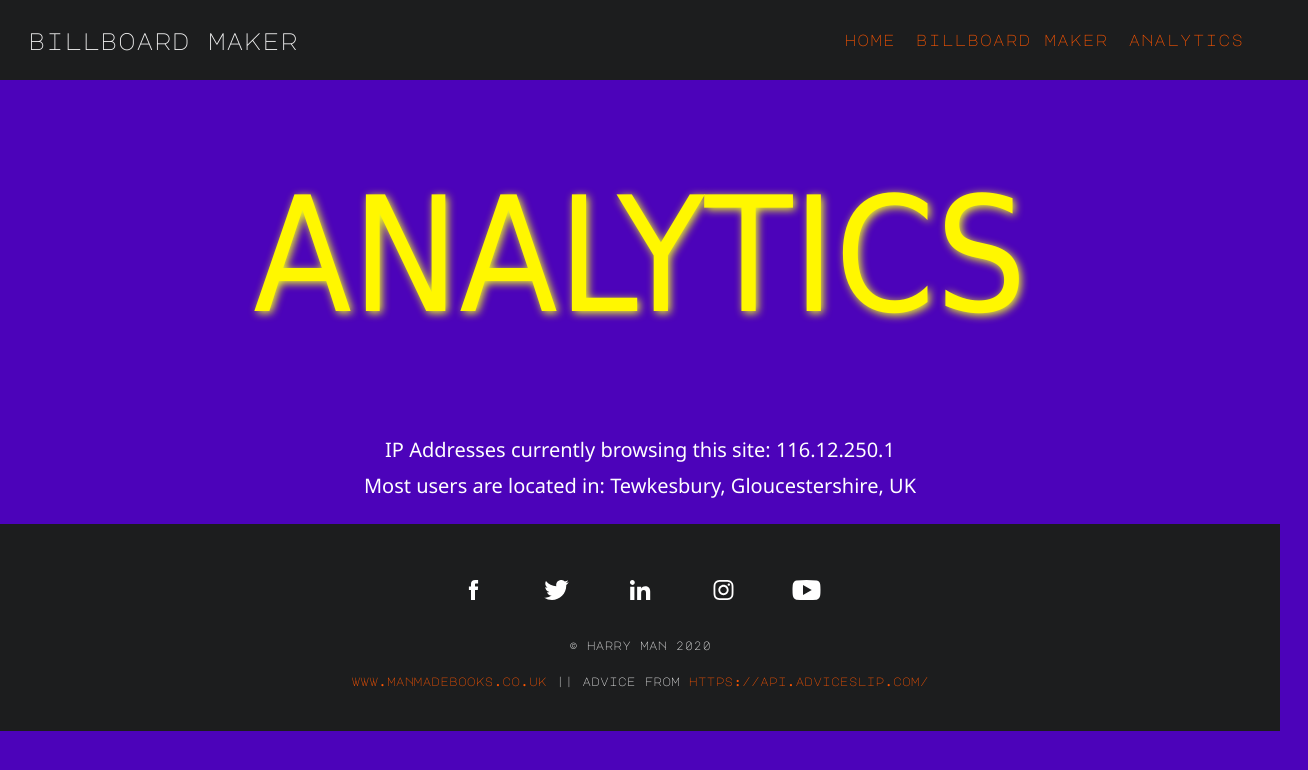
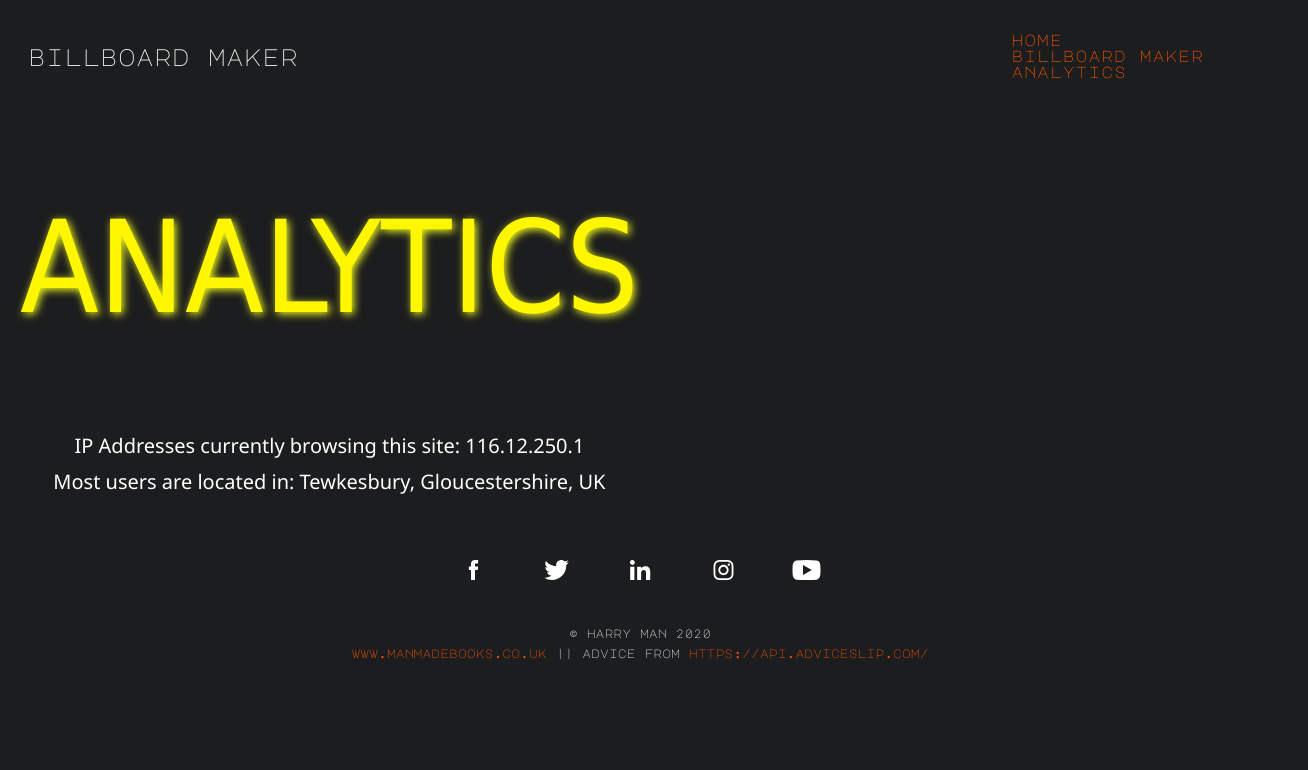
Before and after one commit to harrymandeveloper/billboardmaker, a plain HTML site: page analytics.html in a window 1280 px wide. Shown: the whole page, 1308 px wide, since content can reach past the window. Drawn offline with Linux system fonts and the light colour scheme; a web font is replaced by a local one.

Commit message:
Fixing nav bugs and using vw on fonts which is now widely supported

```diff
--- a/analytics.html
+++ b/analytics.html
@@ -42,11 +42,11 @@
     <footer>
       <p>
         <ul>
-          <li><a href="https://www.facebook.com/dbpixelhouse/"><img src="img/footer_icons/facebook_white.svg"></img></a></li>
-          <li><a href="https://twitter.com/dbpixelhouse"><img src="img/footer_icons/twitter_white.svg"></img></a></li>
-          <li><a href="https://www.linkedin.com/company/dbpixelhouse/"><img src="img/footer_icons/linkedin_white.svg"></img></a></li>
-          <li><a href="https://www.instagram.com/dbpixelhouse/"><img src="img/footer_icons/instagram_white.svg"></img></a></li>
-          <li><a href="https://www.youtube.com/user/dbsystems/videos?view_as=subscriber"><img src="img/footer_icons/youtube_white.svg"></img></a></li>
+          <li><a href="#"><img src="img/footer_icons/facebook_white.svg"></img></a></li>
+          <li><a href="#"><img src="img/footer_icons/twitter_white.svg"></img></a></li>
+          <li><a href="#"><img src="img/footer_icons/linkedin_white.svg"></img></a></li>
+          <li><a href="#"><img src="img/footer_icons/instagram_white.svg"></img></a></li>
+          <li><a href="#"><img src="img/footer_icons/youtube_white.svg"></img></a></li>
         </ul>
       </p>
       <p>&copy; Harry Man 2020</p>
--- a/styles/style.css
+++ b/styles/style.css
@@ -12,27 +12,34 @@ General
 ================================= */
 
 body {
-  background-color: hsl(264, 97%, 37%);
+  background-color: #1c1d1e;
+  min-width: 100%;
+  margin: auto;
+}
+
+main{
+ display: inline-block;
 }
 
 h1 {
-  font-size: 10rem;
+  display: block;
+  font-size: 10vw;
   font-family: 'Raleway Dots', Tahoma, Geneva, Verdana, sans-serif;
   font-weight: 200;
-  box-sizing: border-box;
   color: rgb(255, 247, 0);
+  text-shadow: 2px 2px 8px #f4ff1d;
   text-transform: uppercase;
   text-align: center;
+  padding-left: 1.25rem;
+  padding-right: 1.25rem;
   padding-top: 6.0rem;
-  line-height: 10rem;
   padding-bottom: 6.0rem;
-  max-height: 80%;
-  max-width: 100%;
-  text-shadow: 2px 2px 8px #f4ff1d;
-  overflow: hidden;
+  line-height: 10vw;
   overflow-wrap: break-word;
   cursor: pointer;
 }
+
+
 
 .analytics {
   font-family: 'Segoe UI', Tahoma, Geneva, Verdana, sans-serif;
@@ -53,7 +60,6 @@ Navigation
   letter-spacing: 1px;
   display: flex;
   width: 100%;
-  padding-left: 1.75rem;
   padding-top: 1.75rem;
   padding-bottom: 1.75rem;
   background-color: #1c1d1e;
@@ -62,7 +68,9 @@ Navigation
 }
 
 .navbar-items {
-  display: flex;
+  padding-left: 0.75rem;
+  padding-right: 0.75rem;
+  flex-wrap: wrap;
   margin-right: 5%;
 }
 
@@ -92,6 +100,8 @@ Navigation
   letter-spacing: 0.25px;
   font-size: 1.5rem;
   text-transform: lowercase;
+  padding-left: 1.0rem;
+  padding-top: 1.0rem;
   font-family: 'Major Mono Display', Tahoma, Geneva, Verdana, sans-serif;
 }
 
@@ -101,13 +111,13 @@ Footer
 ================================= */
 
 footer {
+  display: block;
+  position: relative;
   bottom: 0px;
   left: 0px;
   right: 0px;
-  margin-bottom: 0px;
   background-color: #1c1d1e;
-  padding-top: 2.5rem;
-  padding-bottom: 2.5rem;
+  padding-bottom: 3rem;
   text-align: center;
 }
 
@@ -117,15 +127,24 @@ footer p {
   font-size: 0.75rem;
   text-transform: lowercase;
   color: #f3f3f3;
-  padding-top: 1rem;
   background-color: #1c1d1e;
+}
+
+footer ul {
+  display: block;
+  box-sizing: border-box;
 }
 
 footer ul li {
     display: inline;
     list-style-type: none;
-    padding-right: 20px;
-    padding-left: 20px;
+    margin-right: 20px;
+    margin-left: 20px;
+}
+
+footer ul li img {
+  padding-top: 2.5rem;
+  padding-bottom: 2.5rem;
 }
 
 footer img {
```
